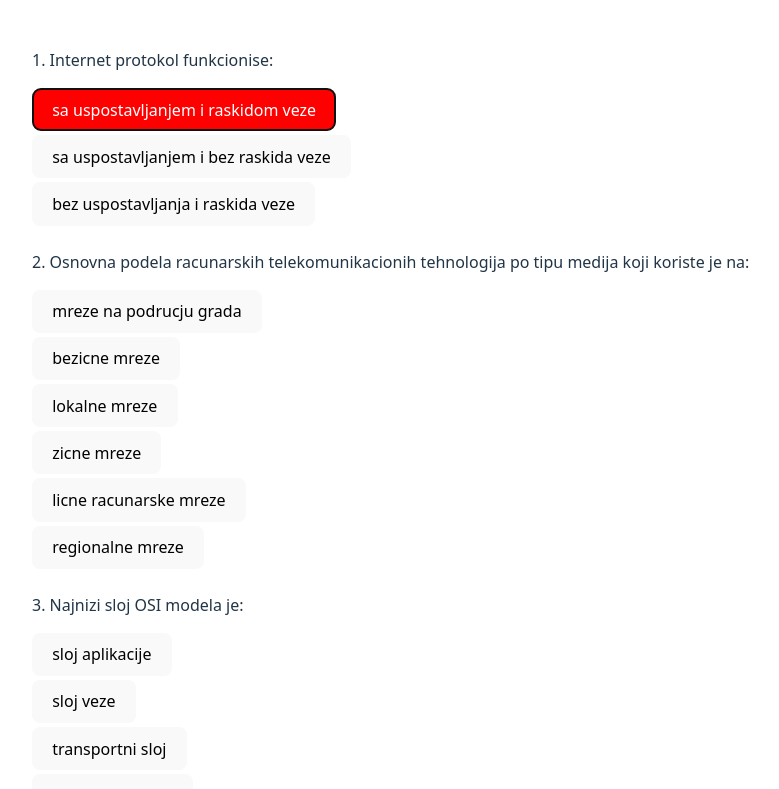
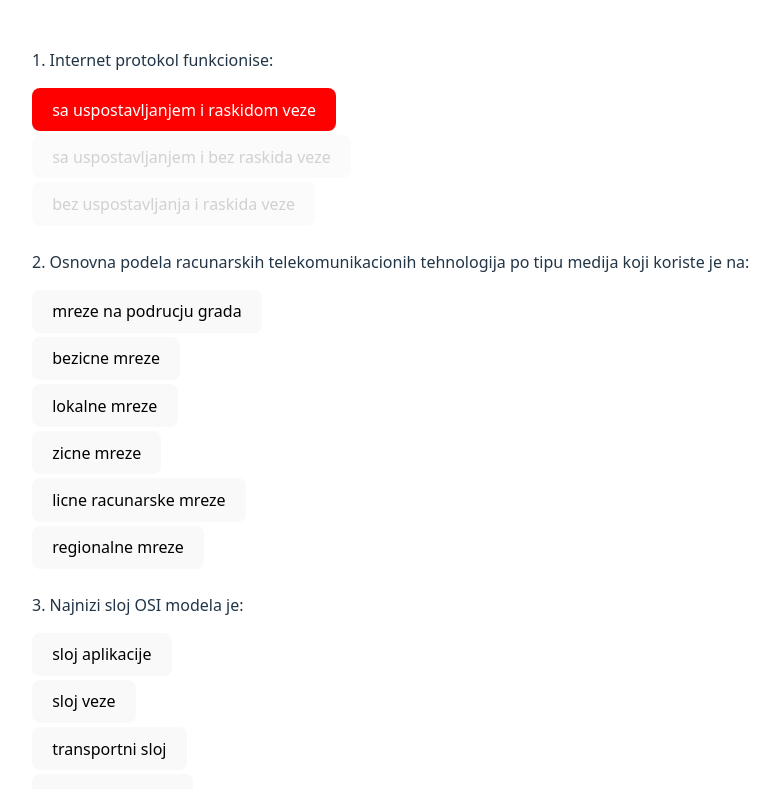
Before and after one commit to todanic/quiz, a website built with Vite: page index.html in a window 1280 px wide. Both pictures are taken after a click on the button "sa uspostavljanjem i raskidom veze". Shown: the top 789 px of the page, without its empty margins (0-779 px from the left). Built offline with nearby package versions, Linux system fonts and the light colour scheme.

Commit message:
Disable multiple selections for single-choice questions

```diff
--- a/src/main.js
+++ b/src/main.js
@@ -9,15 +9,20 @@ async function loadQuiz() {
     const qDiv = document.createElement('div');
     qDiv.className = 'question';
 
+    const single = q.options.filter(o => o.isCorrect).length === 1;
+    qDiv.dataset.single = single;
+
     const qTitle = document.createElement('p');
     qTitle.textContent = `${index + 1}. ${q.text}`;
     qDiv.appendChild(qTitle);
 
+    const btns = [];
     q.options.forEach(opt => {
       const btn = document.createElement('button');
       btn.textContent = opt.text;
       btn.className = 'option';
       btn.addEventListener('click', () => {
+        if (single && qDiv.classList.contains('answered')) return;
         if (btn.classList.contains('answered')) return;
         btn.classList.add('answered');
         if (opt.isCorrect) {
@@ -25,8 +30,14 @@ async function loadQuiz() {
         } else {
           btn.classList.add('wrong');
         }
+        if (single) {
+          qDiv.classList.add('answered');
+          btns.forEach(b => (b.disabled = true));
+          btn.disabled = false;
+        }
       });
       qDiv.appendChild(btn);
+      btns.push(btn);
     });
 
     app.appendChild(qDiv);
--- a/src/style.css
+++ b/src/style.css
@@ -77,6 +77,10 @@ button {
 button:hover {
   border-color: #646cff;
 }
+button:disabled {
+  opacity: 0.6;
+  cursor: default;
+}
 button:focus,
 button:focus-visible {
   outline: 4px auto -webkit-focus-ring-color;
```
